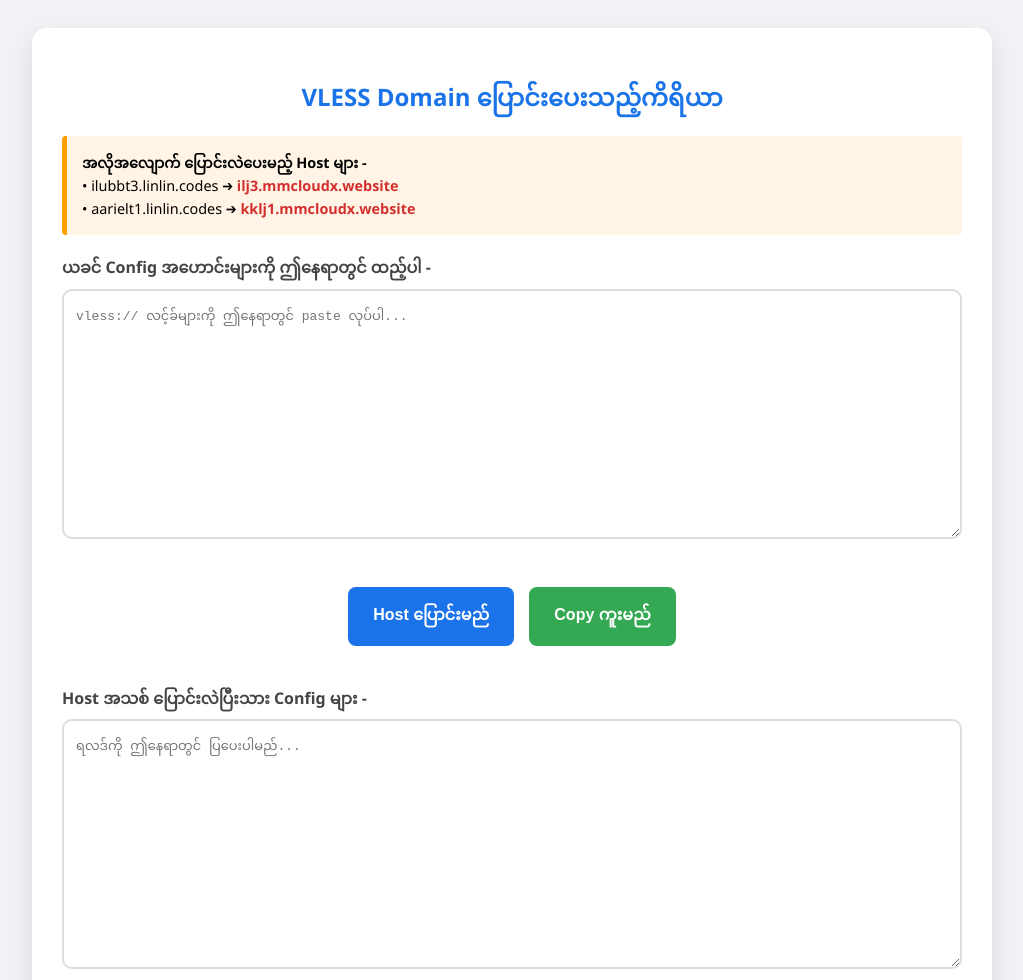
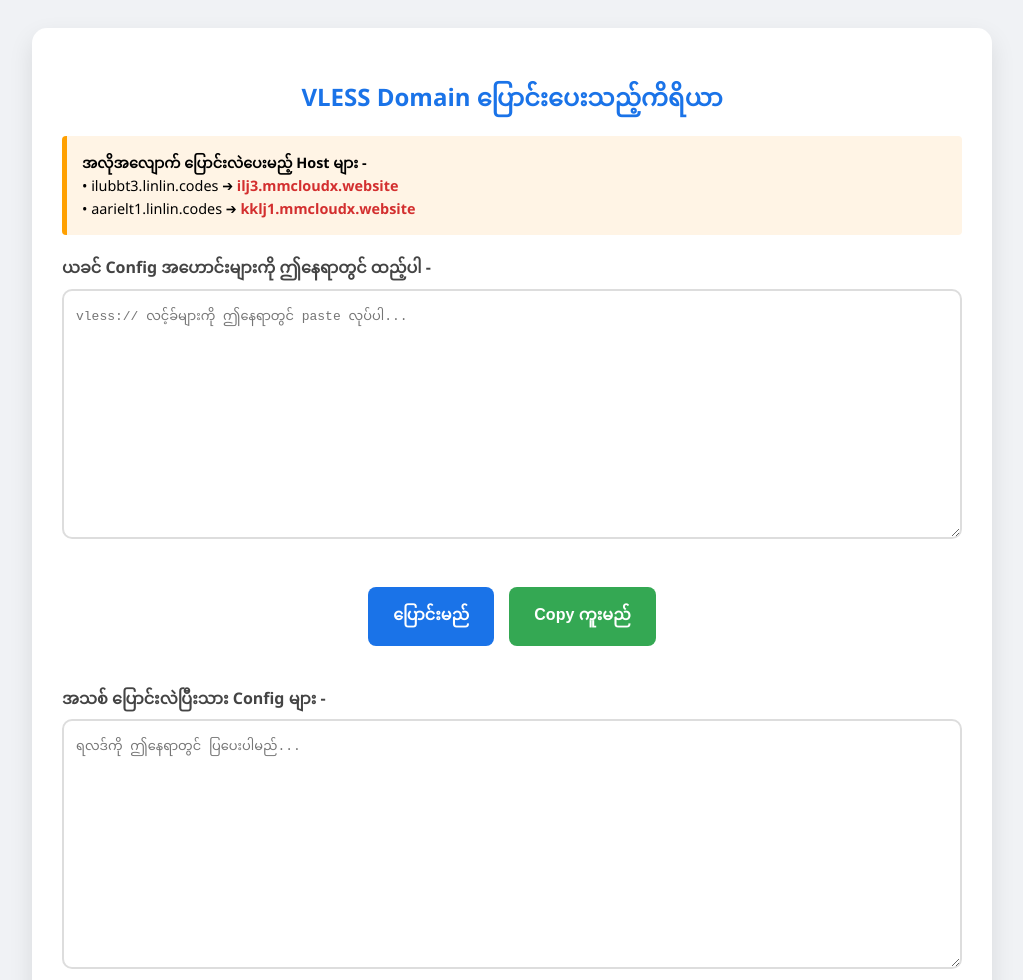
Before and after one commit to zheint/Nodeconverter, a plain HTML site: page index.html in a window 1280 px wide. Shown: the top 980 px of the page, without its empty margins (128-1151 px from the left). Drawn offline with Linux system fonts and the light colour scheme.

Commit message:
Update index.html

```diff
--- a/index.html
+++ b/index.html
@@ -83,12 +83,12 @@
         </div>
 
         <div class="controls">
-            <button class="btn-convert" onclick="convertConfigs()">Host ပြောင်းမည်</button>
+            <button class="btn-convert" onclick="convertConfigs()">ပြောင်းမည်</button>
             <button class="btn-copy" onclick="copyResult()">Copy ကူးမည်</button>
         </div>
 
         <div>
-            <label>Host အသစ် ပြောင်းလဲပြီးသား Config များ -</label>
+            <label>အသစ် ပြောင်းလဲပြီးသား Config များ -</label>
             <textarea id="outputArea" readonly placeholder="ရလဒ်ကို ဤနေရာတွင် ပြပေးပါမည်..."></textarea>
         </div>
     </div>
```
